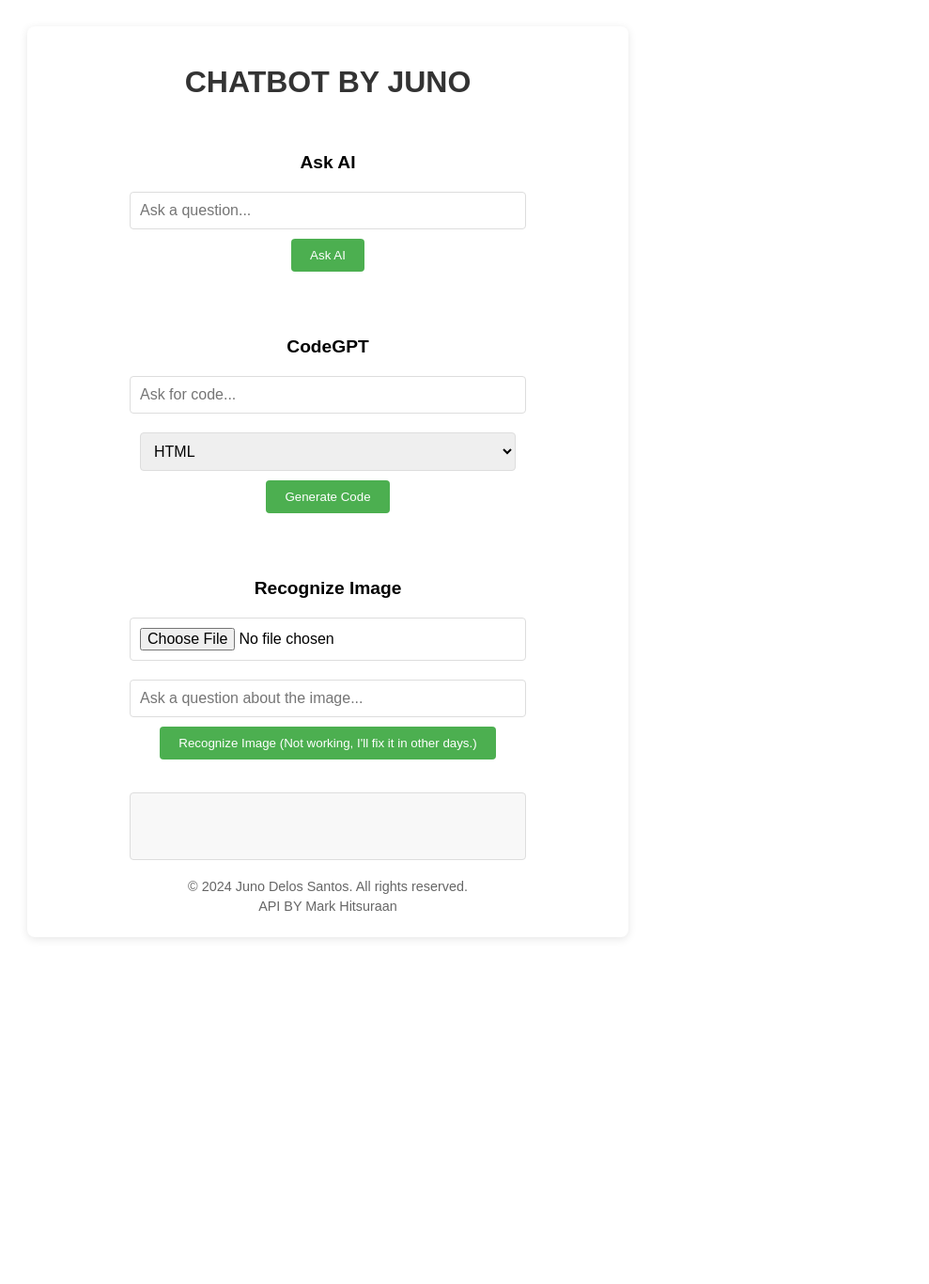
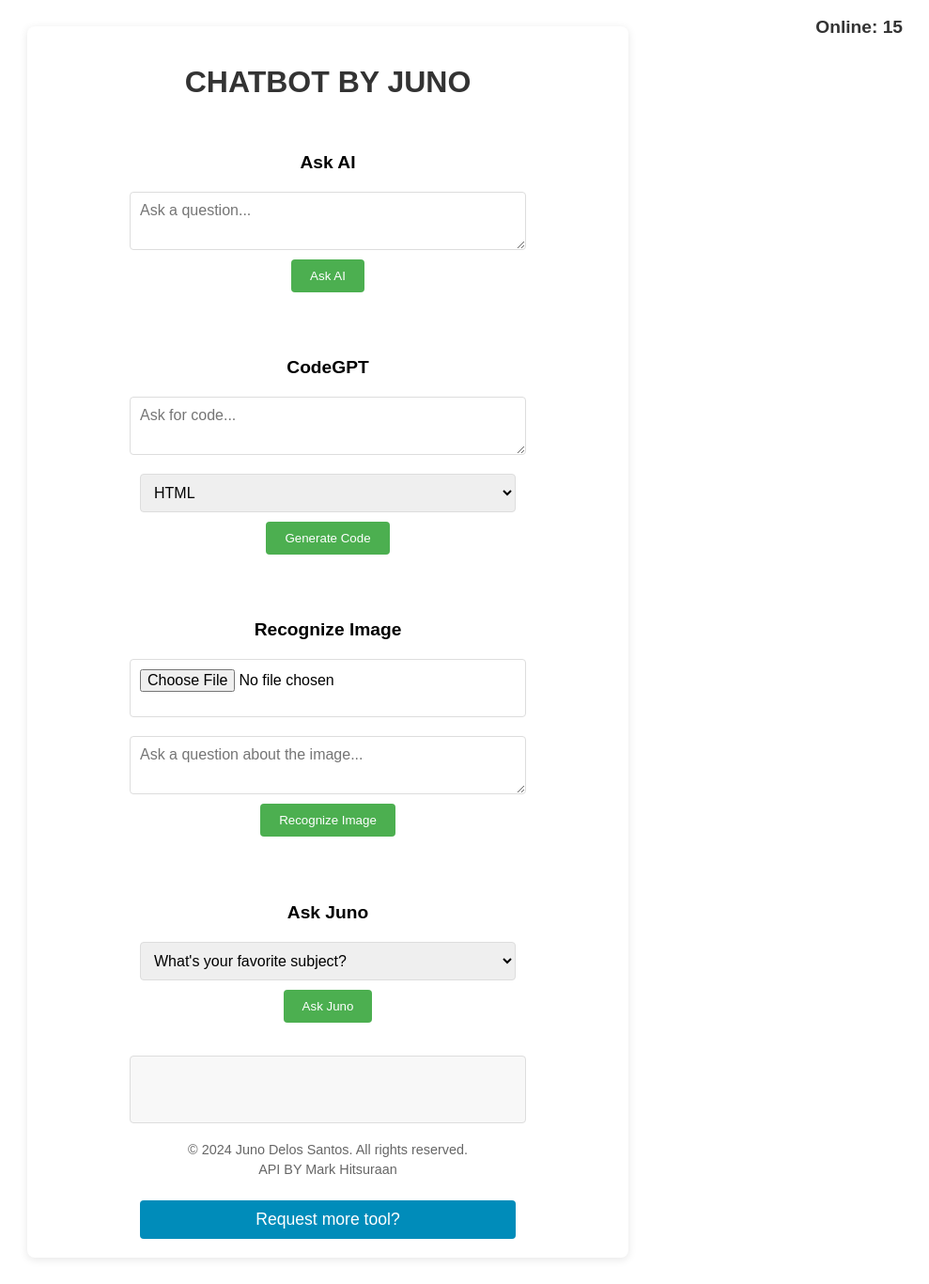
Before and after one commit to ANON-JUNO/000, a plain HTML site: page index.html in a window 1280 px wide. Shown: the whole page at 94% size, without its empty margins (291-1280 px from the left). Before the commit the page ends 1025 px from the top, so only its background shows below. Drawn offline with Linux system fonts and the light colour scheme.

Commit message:
Update index.html

```diff
--- a/index.html
+++ b/index.html
@@ -13,6 +13,7 @@
       justify-content: center;
       align-items: center;
       padding: 20px;
+      position: relative;
     }
 
     .container {
@@ -38,6 +39,7 @@
       flex-direction: column;
       align-items: center;
       justify-content: center;
+      transition: height 0.3s ease;
     }
 
     .section h3 {
@@ -45,14 +47,17 @@
       font-size: 1.2em;
     }
 
-    input[type="text"], input[type="file"], select {
+    textarea, input[type="file"], select {
       width: 100%;
       max-width: 400px;
       padding: 10px;
       margin: 10px 0;
       border: 1px solid #ddd;
       border-radius: 4px;
+      font-family: Arial, sans-serif;
       font-size: 1em;
+      min-height: 40px;
+      resize: vertical;
     }
 
     button {
@@ -91,21 +96,52 @@
     .footer div {
       margin-bottom: 5px;
     }
+
+    #onlineCount {
+      position: absolute;
+      top: 10px;
+      right: 20px;
+      font-size: 1.2em;
+      font-weight: bold;
+      color: #333;
+    }
+
+    .request-btn {
+      background-color: #008CBA;
+      color: white;
+      border: none;
+      padding: 10px 20px;
+      text-align: center;
+      text-decoration: none;
+      display: inline-block;
+      font-size: 1.1em;
+      cursor: pointer;
+      border-radius: 4px;
+      margin-top: 20px;
+      width: 100%;
+      max-width: 400px;
+    }
+
+    .request-btn:hover {
+      background-color: #007B8F;
+    }
   </style>
 </head>
 <body>
+  <div id="onlineCount">Online: 47</div>
+
   <div class="container">
     <h1>CHATBOT BY JUNO</h1>
 
-    <div class="section">
+    <div class="section" id="askAISection">
       <h3>Ask AI</h3>
-      <input type="text" id="aiInput" placeholder="Ask a question...">
+      <textarea id="aiInput" placeholder="Ask a question..."></textarea>
       <button onclick="askAI()">Ask AI</button>
     </div>
 
-    <div class="section">
+    <div class="section" id="codeGPTSection">
       <h3>CodeGPT</h3>
-      <input type="text" id="codeInput" placeholder="Ask for code...">
+      <textarea id="codeInput" placeholder="Ask for code..."></textarea>
       <select id="languageSelect">
         <option value="html">HTML</option>
         <option value="css">CSS</option>
@@ -127,11 +163,32 @@
       <button onclick="generateCode()">Generate Code</button>
     </div>
 
-    <div class="section">
+    <div class="section" id="imageRecognitionSection">
       <h3>Recognize Image</h3>
       <input type="file" id="imageInput" accept="image/*">
-      <input type="text" id="imageQuestionInput" placeholder="Ask a question about the image...">
-      <button onclick="recognizeImage()">Recognize Image (Not working, I'll fix it in other days.)</button>
+      <textarea id="imageQuestionInput" placeholder="Ask a question about the image..."></textarea>
+      <button onclick="recognizeImage()">Recognize Image</button>
+    </div>
+
+    <div class="section" id="askJunoSection">
+      <h3>Ask Juno</h3>
+      <select id="junoSelect">
+        <option value="whats_your_favorite_subject">What's your favorite subject?</option>
+        <option value="whos_your_crush">Who’s your crush?</option>
+        <option value="whats_your_favorite_sport">What’s your favorite sport?</option>
+        <option value="whos_your_greatest_love">Who’s your greatest love?</option>
+        <option value="do_you_love_them">Do you love her?</option>
+        <option value="are_you_single">Are you single right now?</option>
+        <option value="whats_your_iq">What’s your IQ?</option>
+        <option value="whats_your_height">What’s your height?</option>
+        <option value="whats_your_favorite_color">What’s your favorite color?</option>
+        <option value="whats_your_favorite_music">What's your favorite music?</option>
+        <option value="whats_your_favorite_anime">What's your favorite anime?</option>
+        <option value="tell_me_about_yourself">Tell me about yourself.</option>
+        <option value="what_do_you_like_in_women">What do you like in girls?</option>
+        <option value="whats_your_hobby">What’s your hobby?</option>
+      </select>
+      <button onclick="askJuno()">Ask Juno</button>
     </div>
 
     <div id="response"></div>
@@ -140,10 +197,22 @@
       <div id="credits">© 2024 Juno Delos Santos. All rights reserved.</div>
       <div id="credits">API BY Mark Hitsuraan</div>
     </div>
+
+    <button class="request-btn" onclick="window.location.href='https://www.facebook.com/profile.php?id=100091133423695'">Request more tool?</button>
   </div>
 
   <script>
-    // Function to remove emojis and unwanted characters from responses
+    let onlineUsers = 1;
+
+    function updateOnlineCount() {
+      onlineUsers += 14;
+      document.getElementById("onlineCount").innerText = `Online: ${onlineUsers}`;
+    }
+
+    window.onload = function() {
+      updateOnlineCount();
+    };
+
     function sanitizeText(text) {
       const regex = /[\p{Emoji}\p{ExtPict}]/gu;
       return text.replace(regex, '');
@@ -171,21 +240,27 @@
       }
     }
 
+    function displayResponse(responseText) {
+      const responseElement = document.getElementById("response");
+      responseElement.textContent = responseText;
+    }
+
     async function generateCode() {
-      const query = document.getElementById("codeInput").value.trim();
-      const language = document.getElementById("languageSelect").value;
-      if (!query) {
-        displayResponse("Please enter a code-related query.");
+      const codeQuery = document.getElementById("codeInput").value.trim();
+      const lang = document.getElementById("languageSelect").value;
+
+      if (!codeQuery) {
+        displayResponse("Please enter a code request.");
         return;
       }
 
       try {
         displayResponse("Generating code...");
-        const response = await fetch(`https://joshweb.click/api/codegpt?type=code&lang=${language}&query=${encodeURIComponent(query)}`);
+        const response = await fetch(`https://joshweb.click/api/codegpt?type=code&lang=${lang}&query=${encodeURIComponent(codeQuery)}`);
         const data = await response.json();
 
         if (response.ok && data && data.result) {
-          displayResponse(`Code in ${language.toUpperCase()}:\n\n${sanitizeText(data.result)}`);
+          displayResponse(`Generated Code:\n\n${sanitizeText(data.result)}`);
         } else {
           displayResponse("Error: Unable to generate code.");
         }
@@ -195,25 +270,30 @@
     }
 
     async function recognizeImage() {
-      const fileInput = document.getElementById("imageInput");
-      const file = fileInput.files[0];
-      const question = document.getElementById("imageQuestionInput").value.trim();
+      const imageInput = document.getElementById("imageInput").files[0];
+      const questionInput = document.getElementById("imageQuestionInput").value.trim();
 
-      if (!file || !question) {
-        displayResponse("Please upload an image and enter a question.");
+      if (!imageInput) {
+        displayResponse("Please select an image.");
         return;
       }
 
-      const formData = new FormData();
-      formData.append("file", file);
-      formData.append("prompt", question);
+      if (!questionInput) {
+        displayResponse("Please ask a question about the image.");
+        return;
+      }
 
       try {
         displayResponse("Recognizing image...");
-        const response = await fetch("https://joshweb.click/new/gemini?prompt=" + encodeURIComponent(question), {
+        const formData = new FormData();
+        formData.append("image", imageInput);
+        formData.append("question", questionInput);
+
+        const response = await fetch("https://markdevs-last-api-2epw.onrender.com/api/adobo/image-recognition", {
           method: "POST",
           body: formData,
         });
+
         const data = await response.json();
 
         if (response.ok && data && data.result) {
@@ -226,8 +306,55 @@
       }
     }
 
-    function displayResponse(message) {
-      document.getElementById("response").textContent = message;
+    function askJuno() {
+      const question = document.getElementById("junoSelect").value;
+
+      switch(question) {
+        case "whats_your_favorite_subject":
+          displayResponse("My favorite subject is Science and Math.");
+          break;
+        case "whos_your_crush":
+          displayResponse("I don't have a crush.");
+          break;
+        case "whats_your_favorite_sport":
+          displayResponse("I love playing Badmintonand and Chess.");
+          break;
+        case "whos_your_greatest_love":
+          displayResponse("My greatest love is M.");
+          break;
+        case "do_you_love_them":
+          displayResponse("Yes.");
+          break;
+        case "are_you_single":
+          displayResponse("Yes, I am currently single.");
+          break;
+        case "whats_your_iq":
+          displayResponse("I don't know my exact IQ, but I think it's 89.");
+          break;
+        case "whats_your_height":
+          displayResponse("I am 5'1\" tall.");
+          break;
+        case "whats_your_favorite_color":
+          displayResponse("My favorite colors are Green and Black.");
+          break;
+        case "whats_your_favorite_music":
+          displayResponse("I love her ungol eme.");
+          break;
+        case "whats_your_favorite_anime":
+          displayResponse("My favorite anime is Dr. Stone.");
+          break;
+        case "tell_me_about_yourself":
+          displayResponse("I am a nonchalant developer, a bit of a jerk personally.");
+          break;
+        case "what_do_you_like_in_women":
+          displayResponse("I like strong, independent women with a good sense of humor.");
+          break;
+        case "whats_your_hobby":
+          displayResponse("I enjoy playing Badminton, Coding, Chess, and Sudoku.");
+          break;
+        default:
+          displayResponse("I'm not sure how to answer that question.");
+      }
     }
   </script>
 </body>
```
